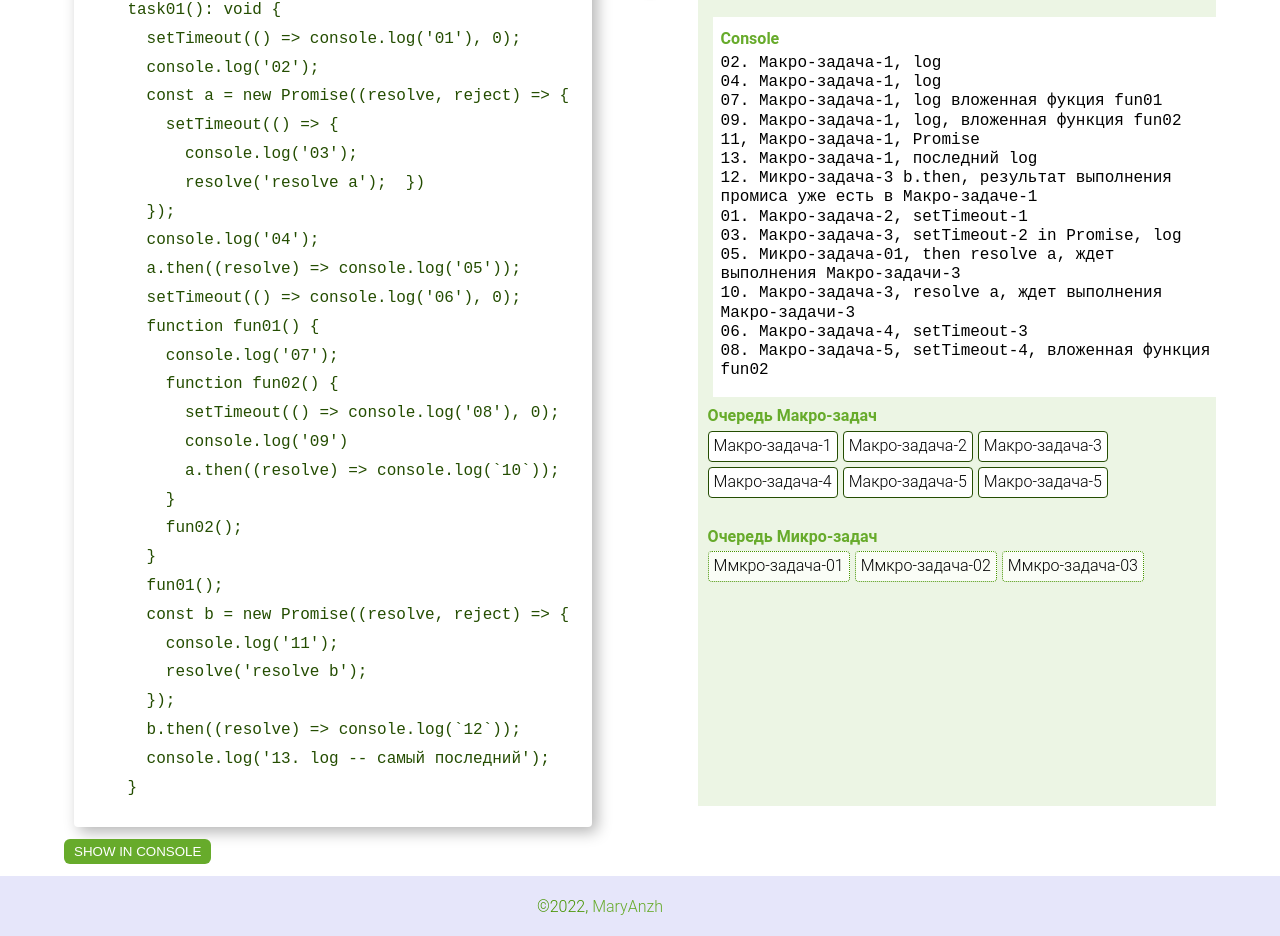
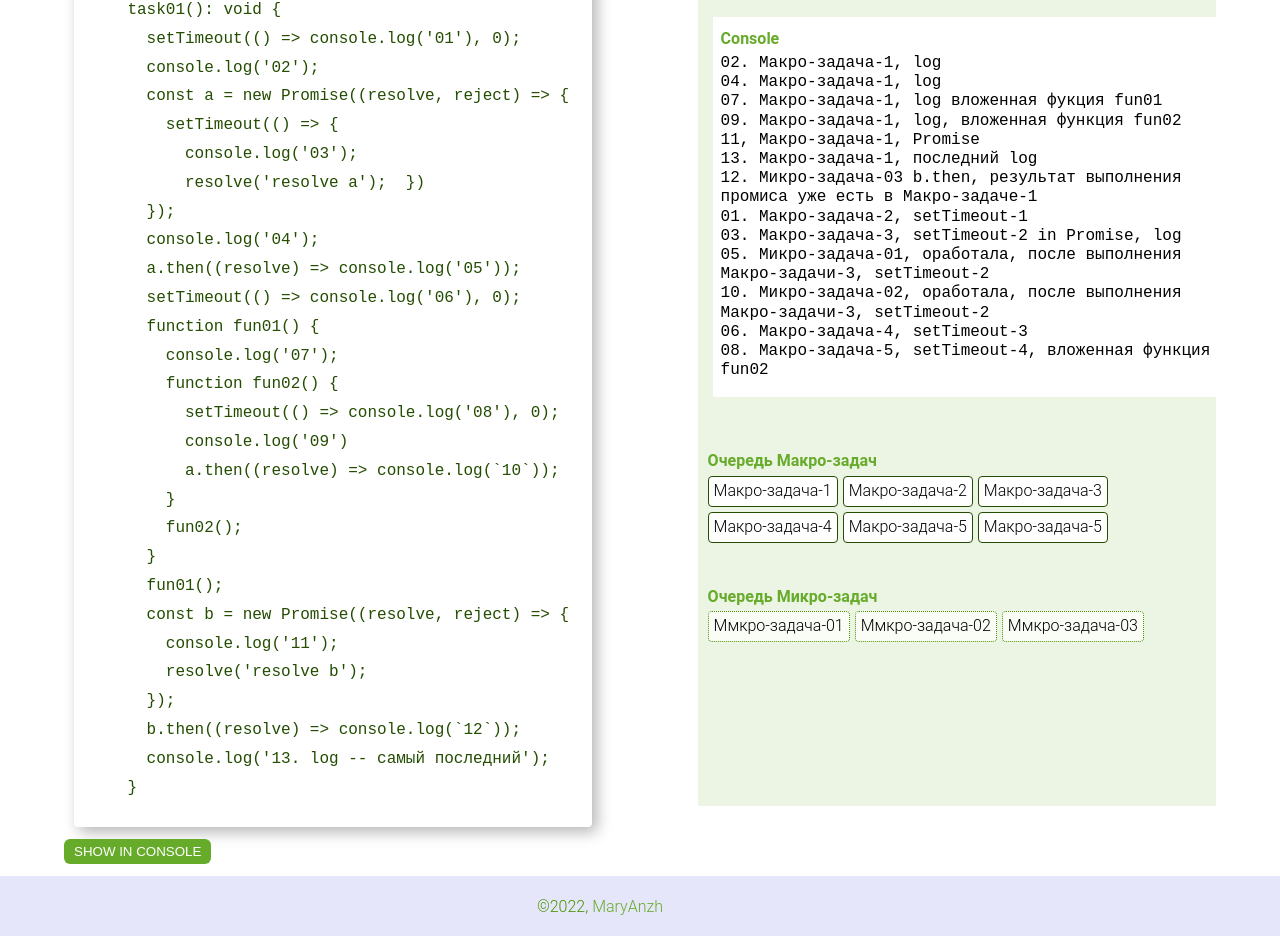
Before and after one commit to MaryAnzh/Preparing-for-the-interview, an Angular app: page /event-loop in a window 1280 px wide. Shown: the part 774-1710 px from the top of the page. Built offline with nearby package versions, Linux system fonts and the light colour scheme.

Commit message:
feat: add event loop interactive exsample

```diff
--- a/src/app/core/pages/js-pages/event-loop/event-loop.component.scss
+++ b/src/app/core/pages/js-pages/event-loop/event-loop.component.scss
@@ -90,11 +90,12 @@
         }
 
         &__queue {
+          margin-top: 50px;
           &__macro {
             display: flex;
             flex-wrap: wrap;
             gap: 5px;
-            padding-bottom: 25px;
+            padding-bottom: 40px;
           }
 
           &__micro {
--- a/src/app/core/pages/js-pages/event-loop/event-loop.component.ts
+++ b/src/app/core/pages/js-pages/event-loop/event-loop.component.ts
@@ -45,11 +45,11 @@ export class EventLoopComponent implements OnInit {
     `09. Макро-задача-1, log, вложенная функция fun02`,
     `11, Макро-задача-1, Promise`,
     `13. Макро-задача-1, последний log`,
-    `12. Микро-задача-3 b.then, результат выполнения промиса уже есть в Макро-задаче-1`,
+    `12. Микро-задача-03 b.then, результат выполнения промиса уже есть в Макро-задаче-1`,
     `01. Макро-задача-2, setTimeout-1`,
     `03. Макро-задача-3, setTimeout-2 in Promise, log`,
-    `05. Микро-задача-01, then resolve a, ждет выполнения  Макро-задачи-3`,
-    `10. Макро-задача-3, resolve a, ждет выполнения Макро-задачи-3`,
+    `05. Микро-задача-01, оработала, после выполнения Макро-задачи-3, setTimeout-2`,
+    `10. Микро-задача-02, оработала, после выполнения Макро-задачи-3, setTimeout-2`,
     `06.  Макро-задача-4, setTimeout-3`,
     `08.  Макро-задача-5, setTimeout-4, вложенная функция fun02`
   ];
@@ -83,7 +83,7 @@ export class EventLoopComponent implements OnInit {
       }, 0);
     });
     console.log('04. Макро-задача-1, log');
-    a.then((resolve) => console.log(`05. Микро-задача-01, then ${resolve}, ждет выполнения  Макро-задачи-3`));
+    a.then((resolve) => console.log(`05. Микро-задача-01, оработала, после выполнения Макро-задачи-3, setTimeout-2`));
 
     setTimeout(() => console.log('06.  Макро-задача-4, setTimeout-3'), 0);
 
@@ -93,14 +93,14 @@ export class EventLoopComponent implements OnInit {
       function fun02() {
         setTimeout(() => console.log('08.  Макро-задача-5, setTimeout-4, вложенная функция fun02'), 0);
         console.log('09. Макро-задача-1, log, вложенная функция fun02');
-        a.then((resolve) => console.log(`10. Макро-задача-3, ${resolve}, ждет выполнения Макро-задачи-3`));
+        a.then((resolve) => console.log(`10. Микро-задача-02, оработала, после выполнения Макро-задачи-3, setTimeout-2`));
       }
       fun02();
     }
     fun01();
 
     const b = new Promise((resolve, reject) => {
-      console.log('11, Макро-задача-1, Promise');
+      console.log('11. Макро-задача-1, Promise');
       resolve('resolve b');
     });
 
```
